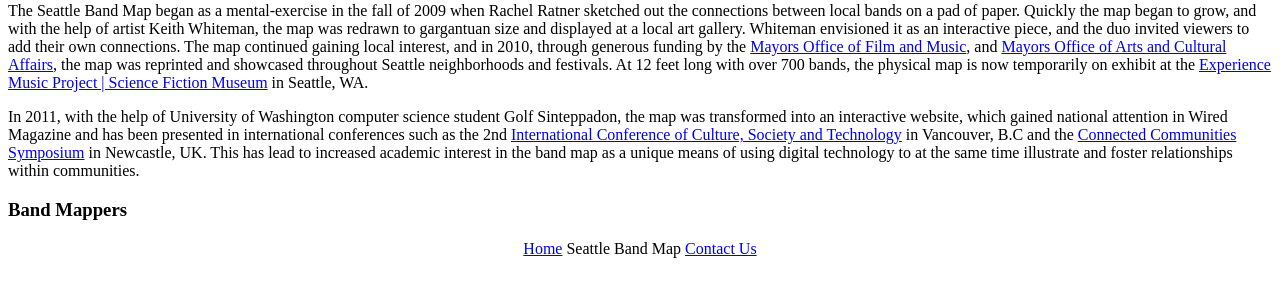
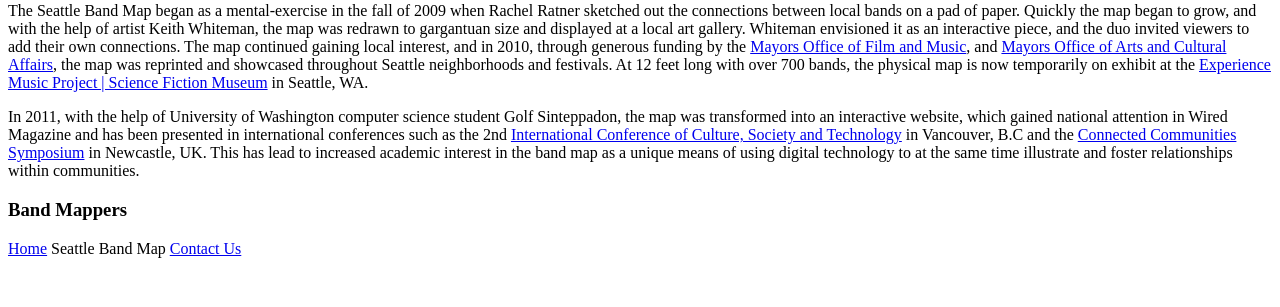
Before and after one commit to NCSUWebClass/Fall12-SeattleMusicScene, a PHP site: page / in a window 1280 px wide. Shown: the part 493-800 px from the top of the page. Run offline with PHP 8.4, Linux system fonts and the light colour scheme; some libraries are stand-ins or nearby versions.

Commit message:
footer stuff

```diff
--- a/index.php
+++ b/index.php
@@ -72,10 +72,10 @@
 	<!--/content-->
 
 	<!--footer-->
-		<div data-role="footer"  class="ui-bar ui-state-persist center-text" data-position="fixed">
-			<a href="index.php" data-ajax="false" class="center-text"  data-icon="home">Home</a>
+		<div data-role="footer"  class="ui-bar ui-state-persist" data-position="fixed">
+			<a href="index.php" data-ajax="false" class="right-text"  data-icon="home">Home</a>
 			Seattle Band Map
-			<a href="contact.php" class="center-text" >Contact Us</a>
+			<a href="contact.php" class="left-text" >Contact Us</a>
 		</div>
 	<!--/footer-->
 	</div>
```
